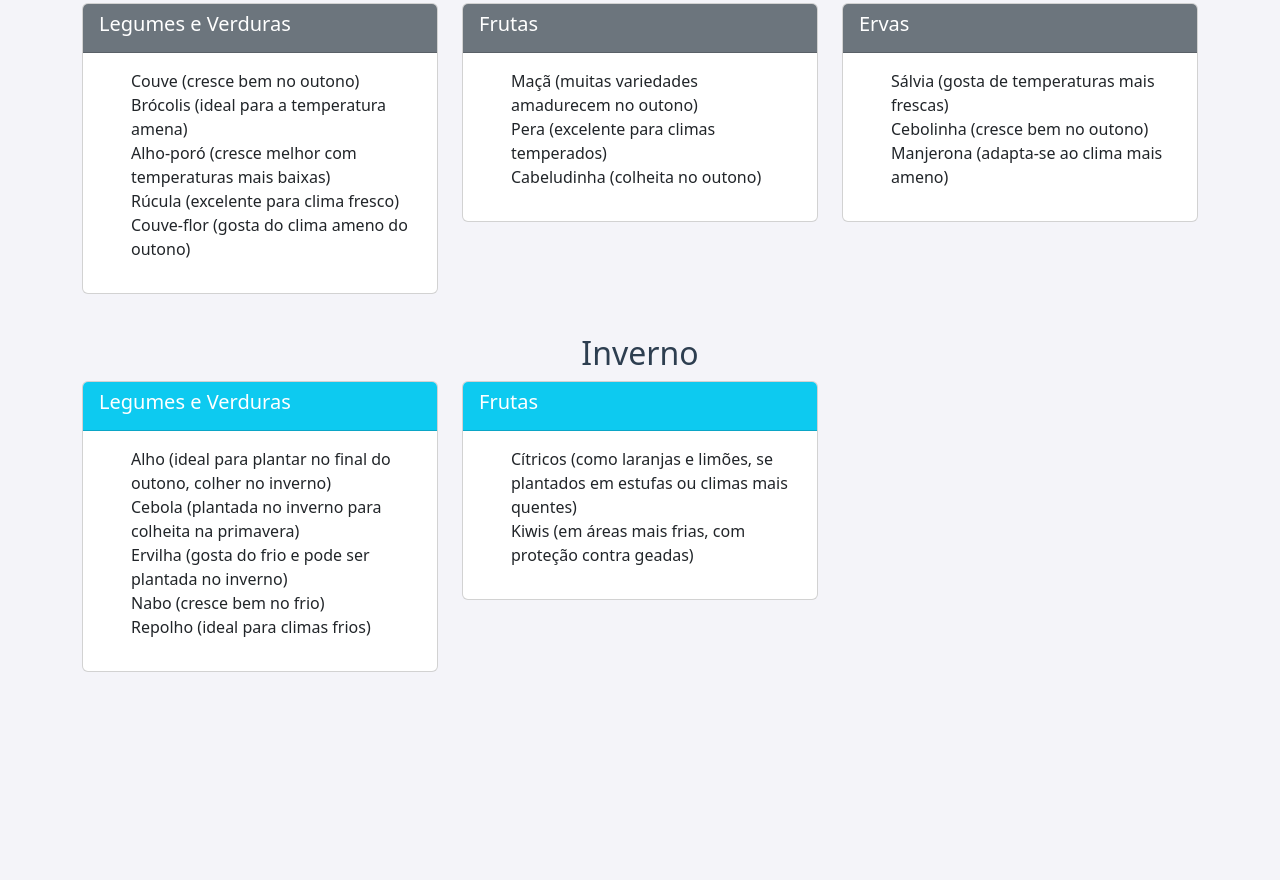
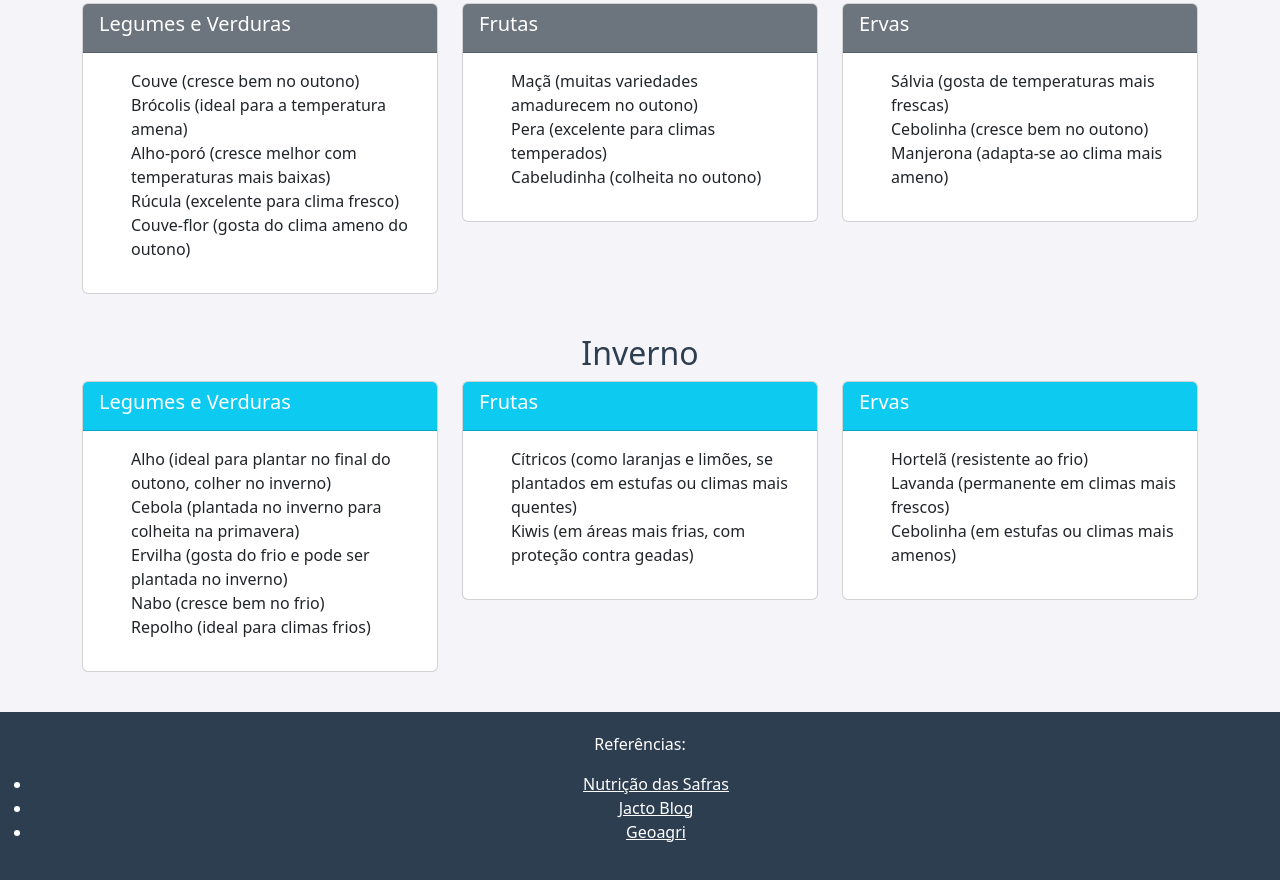
Before and after one commit to diogode/agrinho, a plain HTML site: page index.html in a window 1280 px wide. Shown: the part 876-1756 px from the top of the page. Before the commit the page ends 1588 px from the top, so only its background shows below. Drawn offline with nearby package versions, Linux system fonts and the light colour scheme.

Commit message:
texteadbahd

```diff
--- a/index.html
+++ b/index.html
@@ -227,3 +227,36 @@
                         </div>
                     </div>
                 </div>
+                <div class="col-md-4">
+                    <div class="card">
+                        <div class="card-header bg-info text-white">
+                            <h5>Ervas</h5>
+                        </div>
+                        <div class="card-body">
+                            <ul>
+                                <li>Hortelã (resistente ao frio)</li>
+                                <li>Lavanda (permanente em climas mais frescos)</li>
+                                <li>Cebolinha (em estufas ou climas mais amenos)</li>
+                            </ul>
+                        </div>
+                    </div>
+                </div>
+            </div>
+        </section>
+
+    </div>
+
+    <!-- Rodapé -->
+    <footer class="footer">
+        <p>Referências:</p>
+        <ul>
+            <li><a href="https://nutricaodesafras.com.br/estacoes-do-ano-e-agricultura?teste=a" target="_blank" class="text-white">Nutrição das Safras</a></li>
+            <li><a href="https://blog.jacto.com.br/calendario-agricola-conheca-as-melhores-epocas-para-plantar/" target="_blank" class="text-white">Jacto Blog</a></li>
+            <li><a href="https://geoagri.com.br/blog/37/a-importancia-da-estacao-meteorologica-na-agricultura" target="_blank" class="text-white">Geoagri</a></li>
+        </ul>
+    </footer>
+
+    <!-- Scripts do Bootstrap -->
+    <script src="https://cdn.jsdelivr.net/npm/bootstrap@5.3.0-alpha1/dist/js/bootstrap.bundle.min.js"></script>
+</body>
+</html>
```
